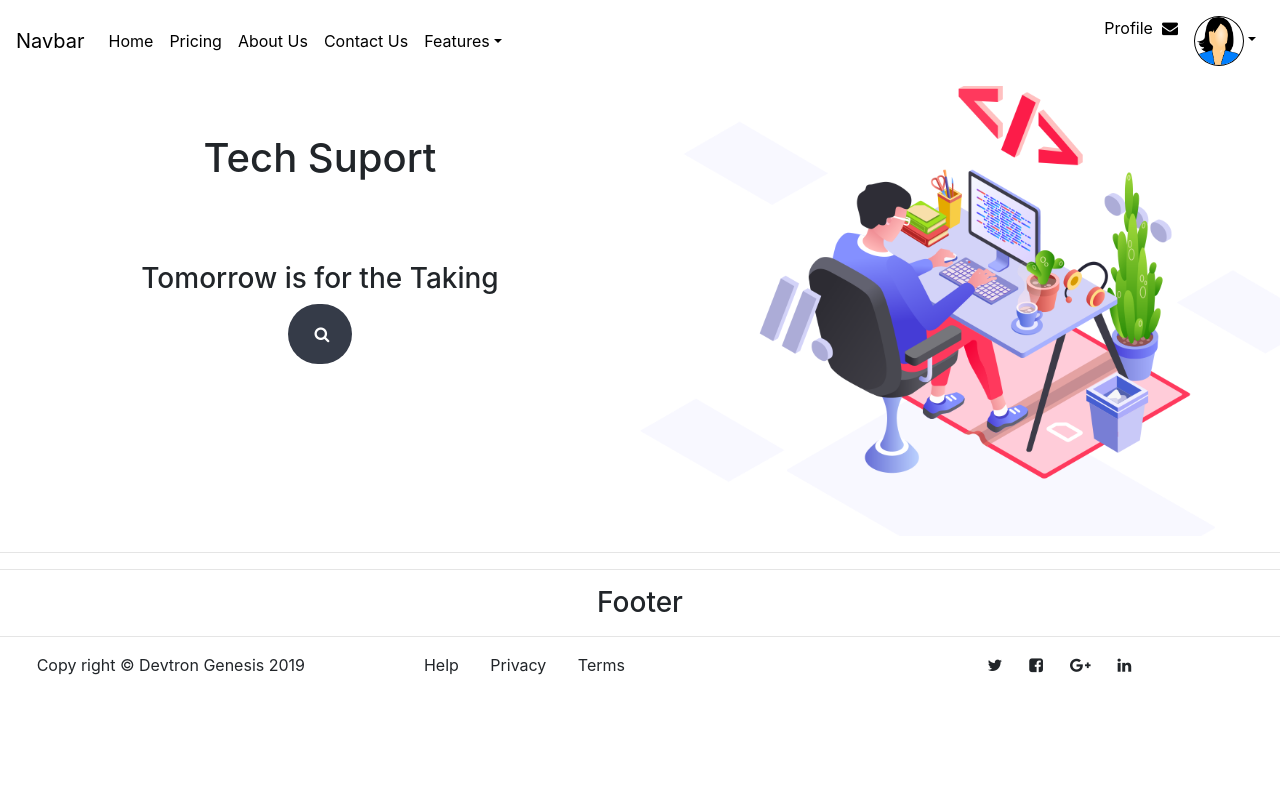
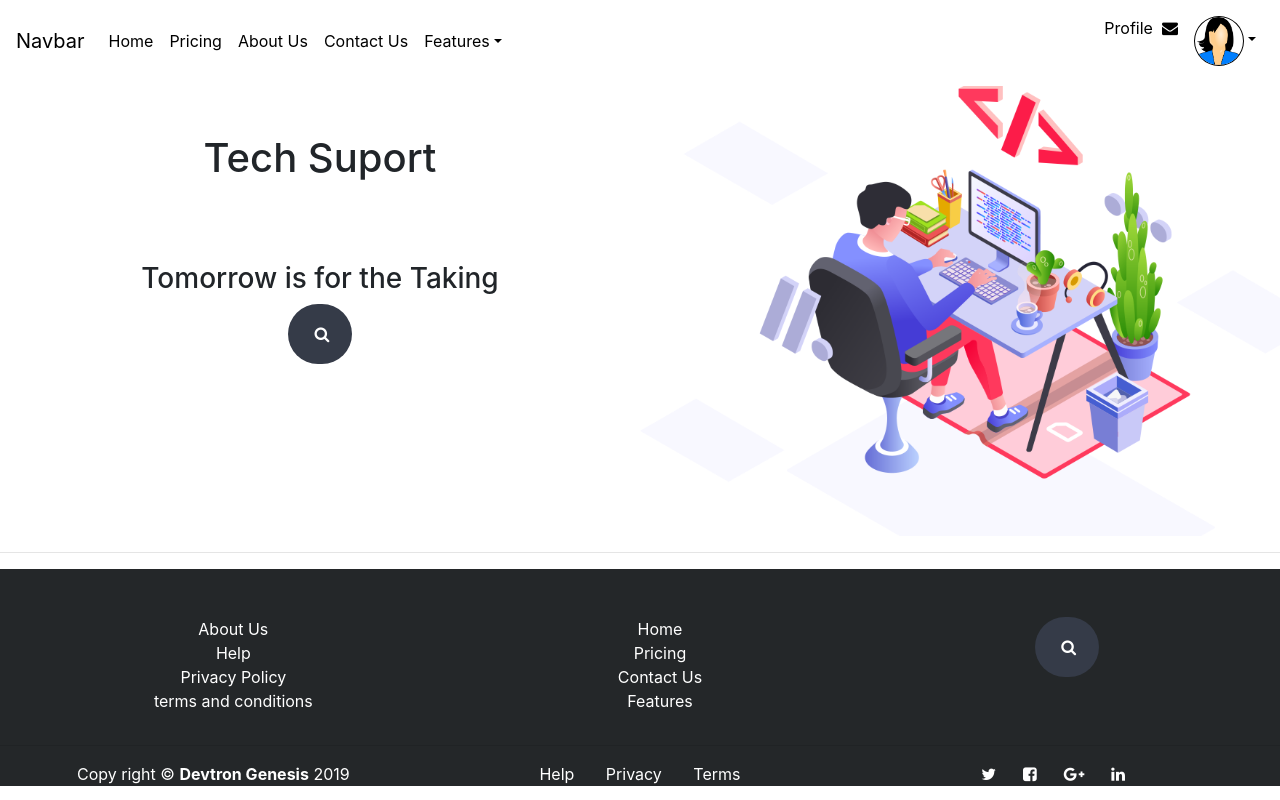
Before and after one commit to KashifAli5/tech-support, a React (Create React App) app: page / in a window 1280 px wide. Built offline with nearby package versions, Linux system fonts and the light colour scheme.

Commit message:
first footer content and styling

```diff
--- a/src/components/footer/Footer.js
+++ b/src/components/footer/Footer.js
@@ -2,12 +2,32 @@ import React from 'react';
 
 // Components
 import FooterCopyRight from './footerCopyright';
+import SearchBar from '../header/SearchBar';
 
 const Footer = () => {
 	return (
-		<div className="footer_section_main">
-		<hr />
-			<h3> <center> Footer </center></h3>
+		<div className="footer_section_main pt-5">
+			<div className="row text-center footer_menu_main">
+				<div className="col-lg-4 col-md-4">
+					<ul>
+						<li> About Us </li>
+						<li> Help </li>
+						<li> Privacy Policy </li>
+						<li> terms and conditions </li>
+					</ul>
+				</div>
+				<div className="col-lg-4 col-md-4">
+					<ul>
+						<li> Home </li>
+						<li> Pricing </li>
+						<li> Contact Us </li>
+						<li> Features </li>
+					</ul>
+				</div>
+				<div className="col-lg-4 col-md-4">
+					<SearchBar />
+				</div>
+			</div>
 			<FooterCopyRight />
 		</div>
 	)
--- a/src/components/footer/footerCopyright.js
+++ b/src/components/footer/footerCopyright.js
@@ -5,14 +5,14 @@ const FooterCopyRight = () => {
 	return (
 		<div>
 		<hr />
-			<div className="footer_copy_right_main row">
-				<div className="col-lg-3 col-md-4 footer_cr_text">
-					<span> Copy right © Devtron Genesis 2019 </span>
+			<div className="footer_copy_right_main row text-center">
+				<div className="col-lg-4 col-md-4 footer_cr_text">
+					<span> Copy right © <b>Devtron Genesis</b> 2019 </span>
 				</div>
-				<div className="col-lg-3 col-md-3 footer_cr_links">
+				<div className="col-lg-4 col-md-4 footer_cr_links">
 					<span> Help </span> &nbsp; &nbsp; &nbsp; <span> Privacy </span>  &nbsp; &nbsp; &nbsp; <span> Terms </span>
 				</div>
-				<div className="col-lg-5 col-md-5 footer_cr_icons">
+				<div className="col-lg-4 col-md-4 footer_cr_icons">
 					<i class="fa fa-twitter"></i>  &nbsp; &nbsp; &nbsp;
 					<i class="fa fa-facebook-square"></i>  &nbsp; &nbsp; &nbsp;
 					<i class="fa fa-google-plus"></i>  &nbsp; &nbsp; &nbsp;
--- a/src/components/header/Header.js
+++ b/src/components/header/Header.js
@@ -2,6 +2,7 @@ import React from 'react';
 
 // components
 import Navbar from './Navbar';
+import SearchBar from './SearchBar';
 
 const Header = () => {
 	return (
@@ -22,12 +23,8 @@ const Header = () => {
 								Tomorrow is for the Taking
 							</h3>
 
-							<div class="d-flex justify-content-center h-100">
-			                  <div class="searchbar">
-				                    <input className="search_input" type="text" name="" placeholder="Search..." />
-				                    <a href="#" className="search_icon"><i className="fa fa-search"></i></a>
-			                  	</div>
-	            			</div>
+	            			<SearchBar />
+
 						</div>
 
 					</div>
--- /dev/null
+++ b/src/components/header/SearchBar.js
@@ -0,0 +1,18 @@
+import React from 'react';
+
+
+const SearchBar = () => {
+	return (
+		<div>
+			 <div class="d-flex justify-content-center h-100">
+              <div class="searchbar">
+                    <input className="search_input" type="text" name="" placeholder="Search..." />
+                    <a href="#" className="search_icon"><i className="fa fa-search"></i></a>
+              	</div>
+			</div>
+		</div>
+	)
+}
+
+
+export default SearchBar;
--- a/src/css/style.css
+++ b/src/css/style.css
@@ -42,7 +42,7 @@
 }
 .searchbar:hover > .search_input{
 	padding: 0 10px;
-	width: 450px;
+	width: 300px;
 	caret-color:green;
 	transition: width 0.4s linear;
 }
@@ -95,6 +95,11 @@ img.profile_nav_img {
 
 .footer_section_main {
 	clear: both;
+	background-color: #242729;
+    color: white;
+}
+.footer_menu_main {
+    margin: 0px;
 }
 .footer_copy_right_main {
     text-align: right;
@@ -103,3 +108,6 @@ img.profile_nav_img {
 .footer_copy_right_main.row {
     margin: 0px;
 }
+.footer_menu_main ul li {
+	list-style: none;
+}
```
